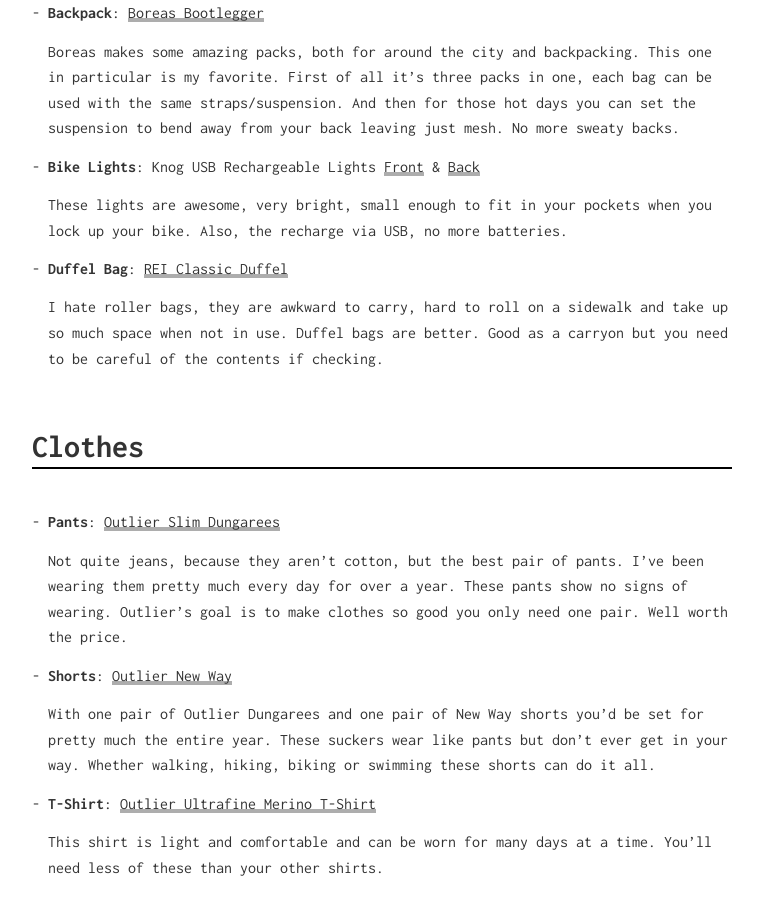
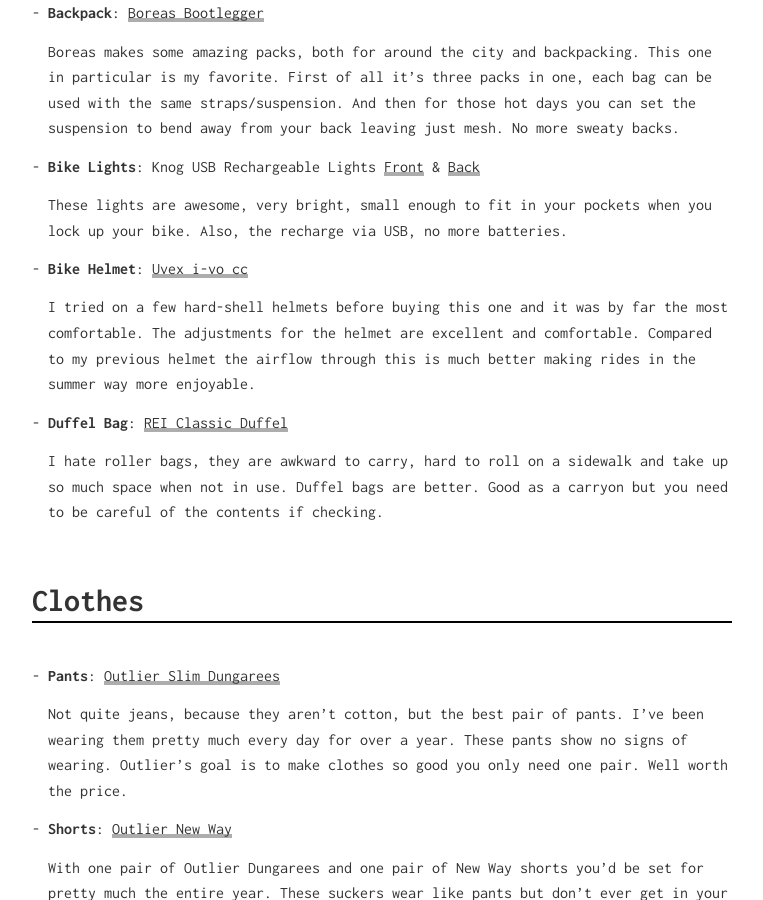
Before and after one commit to sklise/damn-fine, a Jekyll site: the page built from things.md, in a window 1280 px wide and 900 px high, scrolled down 538 px. Shown: the whole window, without its empty margins (258-1021 px from the left). Built offline with Jekyll 4.4.1, drawn with Linux system fonts in a browser that asks for light colours.

Commit message:
Bike helmet

```diff
--- a/things.md
+++ b/things.md
@@ -23,6 +23,10 @@ A collection of things that I think are pretty much the best, damn fine-est thin
 
     These lights are awesome, very bright, small enough to fit in your pockets when you lock up your bike. Also, the recharge via USB, no more batteries.
 
+- **Bike Helmet**: [Uvex i-vo cc][uvex]
+
+    I tried on a few hard-shell helmets before buying this one and it was by far the most comfortable. The adjustments for the helmet are excellent and comfortable. Compared to my previous helmet the airflow through this is much better making rides in the summer way more enjoyable.
+
 - **Duffel Bag**: [REI Classic Duffel][duffel]
 
     I hate roller bags, they are awkward to carry, hard to roll on a sidewalk and take up so much space when not in use. Duffel bags are better. Good as a carryon but you need to be careful of the contents if checking.
@@ -30,6 +34,7 @@ A collection of things that I think are pretty much the best, damn fine-est thin
 [bootlegger]: http://www.boreasgear.com/collections/super-tramp/products/bootlegger-eclipse-black
 [knog-front]: http://www.amazon.com/Knog-Boomer-Rechargeable-Front-Light/dp/B004HNRBCG
 [knog-back]: http://www.amazon.com/Knog-Boomer-Rechargeable-Rear-Light/dp/B004HNUSOE/ref=pd_sim_sg_5
+[uvex]: http://www.uvex-sports.com/de-en/cycling/cycling-helmets/uvex-i-vo-cc-black-mat/
 [duffel]: http://www.rei.com/product/866312/rei-classic-duffel-bag-medium-special-buy
 
 ## Clothes
```
